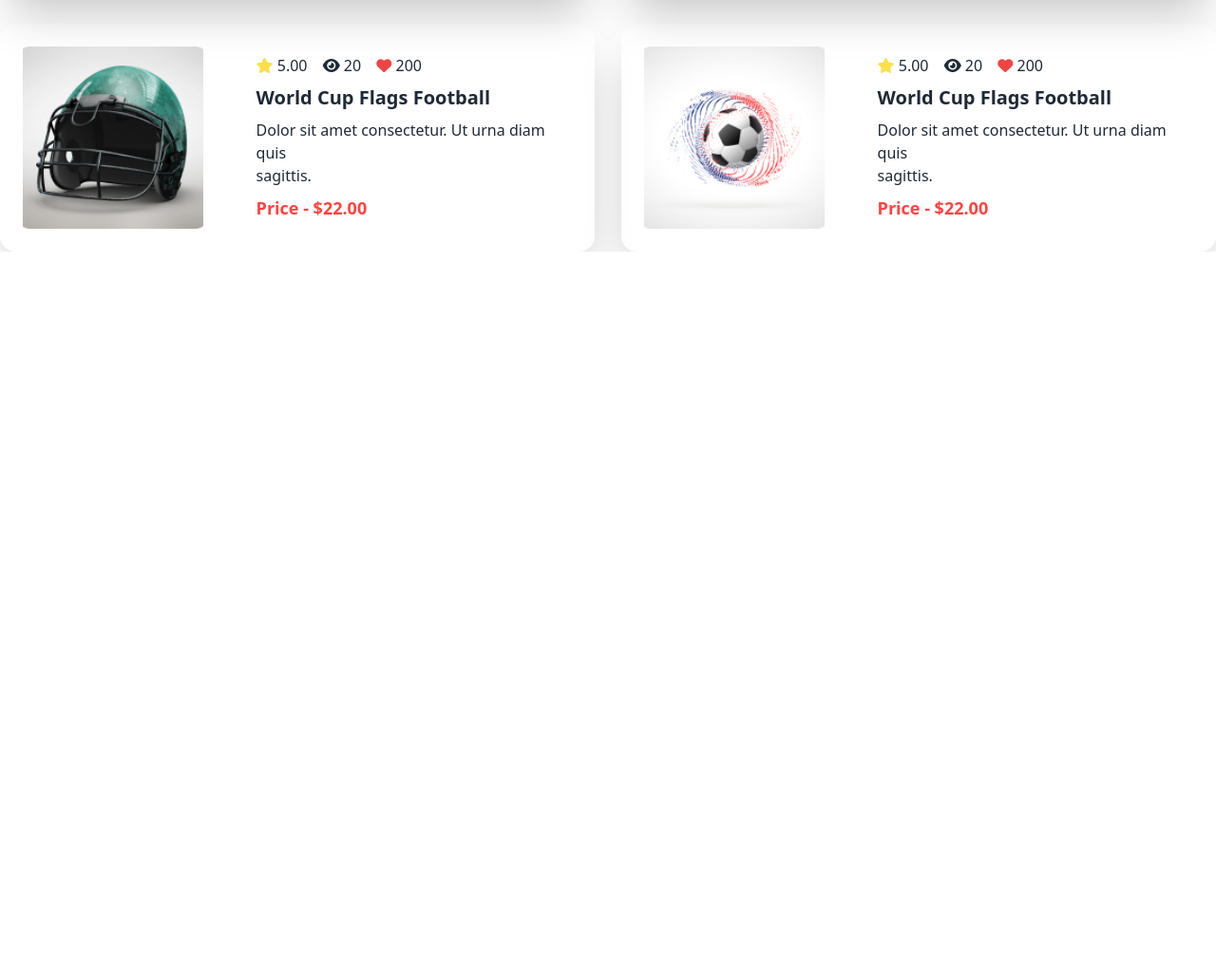
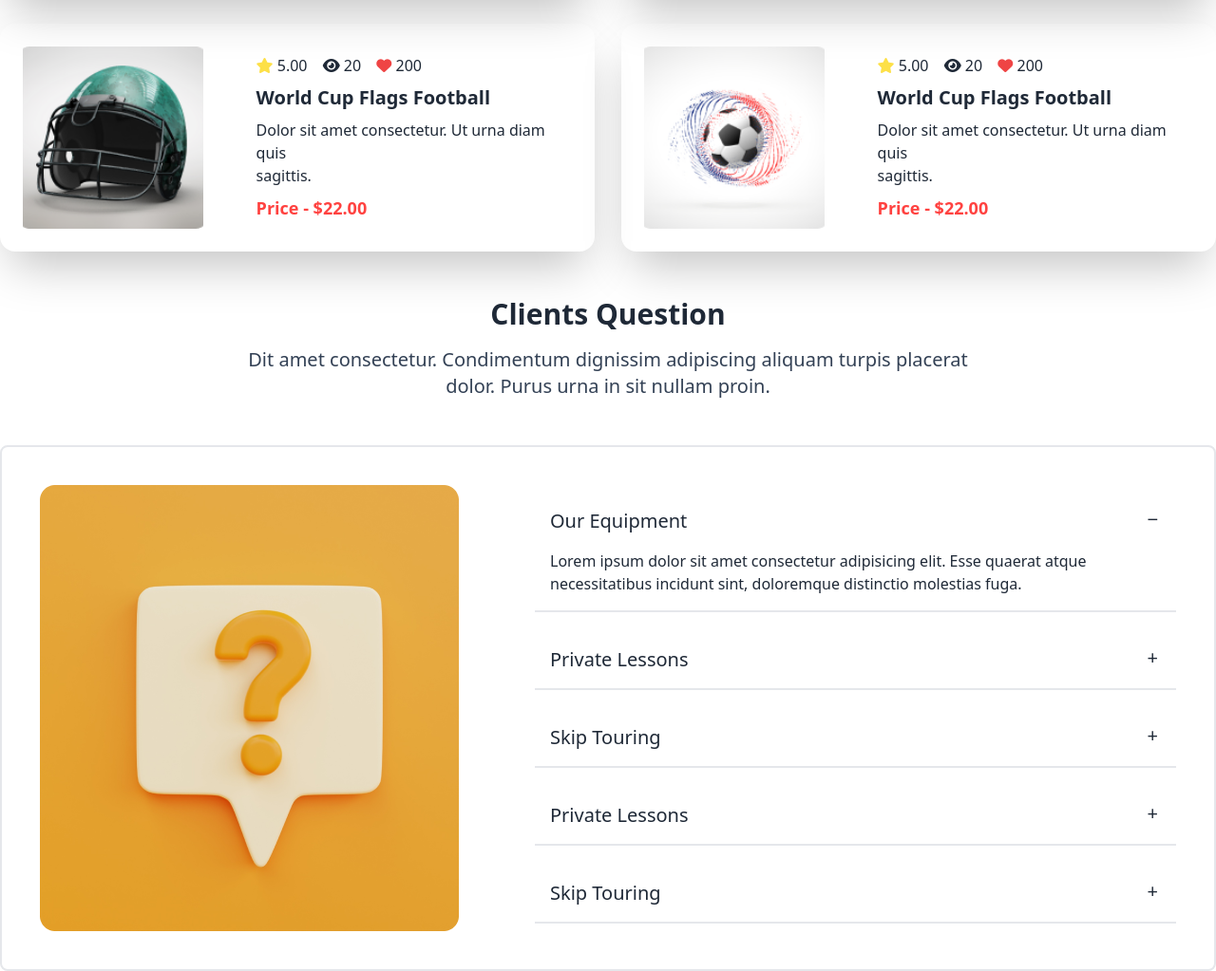
Before and after one commit to Md-sajeeb001/Hockeys-UI, a plain HTML site: page index.html in a window 1280 px wide. Shown: the part 3736-4759 px from the top of the page at 95% size. Before the commit the page ends 4001 px from the top, so only its background shows below. Drawn offline with nearby package versions, Linux system fonts and the light colour scheme.

Commit message:
client question section

```diff
--- a/index.html
+++ b/index.html
@@ -434,6 +434,57 @@
       </div>
 </section>
   <!-- -------client question------ -->
+<section>
+    <!-- ------client content----- -->
+    <div class="text-center my-12 space-y-4">
+        <h1 class="text-3xl font-bold">Clients Question</h1>
+        <p class="text-slate-700 text-xl"> Dit amet consectetur. Condimentum dignissim adipiscing aliquam turpis placerat <br> dolor. Purus urna in sit nullam proin.  </p>
+    </div>
+
+    <div class=" lg:flex lg:items-center gap-20 lg:justify-between border-2 rounded-lg p-10">
+        <!-- ------client img----- -->
+       <div class="flex-2/4 ">
+        <img class="mx-auto" src="./Images/11.png" >
+       </div>
+       <div class="flex-1 space-y-5 ">
+          <div class="collapse collapse-plus bg-base-200 bg-white rounded-none bg-none border-b-2">
+            <input type="radio" name="my-accordion-3" checked="checked" />
+            <div class="collapse-title text-xl font-medium">Our Equipment</div>
+            <div class="collapse-content">
+              <p>Lorem ipsum dolor sit amet consectetur adipisicing elit. Esse quaerat atque necessitatibus incidunt sint, doloremque distinctio molestias fuga.</p>
+            </div>
+          </div>
+          <div class="collapse collapse-plus bg-base-200 bg-white rounded-none bg-none border-b-2">
+            <input type="radio" name="my-accordion-3" />
+            <div class="collapse-title text-xl font-medium">Private Lessons</div>
+            <div class="collapse-content">
+              <p>Lorem ipsum dolor sit amet consectetur adipisicing elit. Commodi aspernatur voluptate repudiandae sapiente blanditiis, molestiae aliquid non laudantium cum libero.</p>
+            </div>
+          </div>
+          <div class="collapse collapse-plus bg-base-200 bg-white rounded-none bg-none border-b-2">
+            <input type="radio" name="my-accordion-3" />
+            <div class="collapse-title text-xl font-medium">Skip Touring</div>
+            <div class="collapse-content">
+              <p>Lorem ipsum dolor sit, amet consectetur adipisicing elit. Odio, illo doloribus non neque quaerat accusamus quia impedit architecto.</p>
+            </div>
+          </div>
+          <div class="collapse collapse-plus bg-base-200 bg-white rounded-none bg-none border-b-2">
+            <input type="radio" name="my-accordion-3" />
+            <div class="collapse-title text-xl font-medium">Private Lessons</div>
+            <div class="collapse-content">
+              <p>Lorem ipsum dolor sit amet consectetur adipisicing elit. Commodi aspernatur voluptate repudiandae sapiente blanditiis, molestiae aliquid non laudantium cum libero.</p>
+            </div>
+          </div>
+          <div class="collapse collapse-plus bg-base-200 bg-white rounded-none bg-none border-b-2">
+            <input type="radio" name="my-accordion-3" />
+            <div class="collapse-title text-xl font-medium">Skip Touring</div>
+            <div class="collapse-content">
+              <p>Lorem ipsum dolor sit, amet consectetur adipisicing elit. Odio, illo doloribus non neque quaerat accusamus quia impedit architecto.</p>
+            </div>
+          </div>
+       </div>
+    </div>
+</section>
     </main>
 
     <footer>
```
